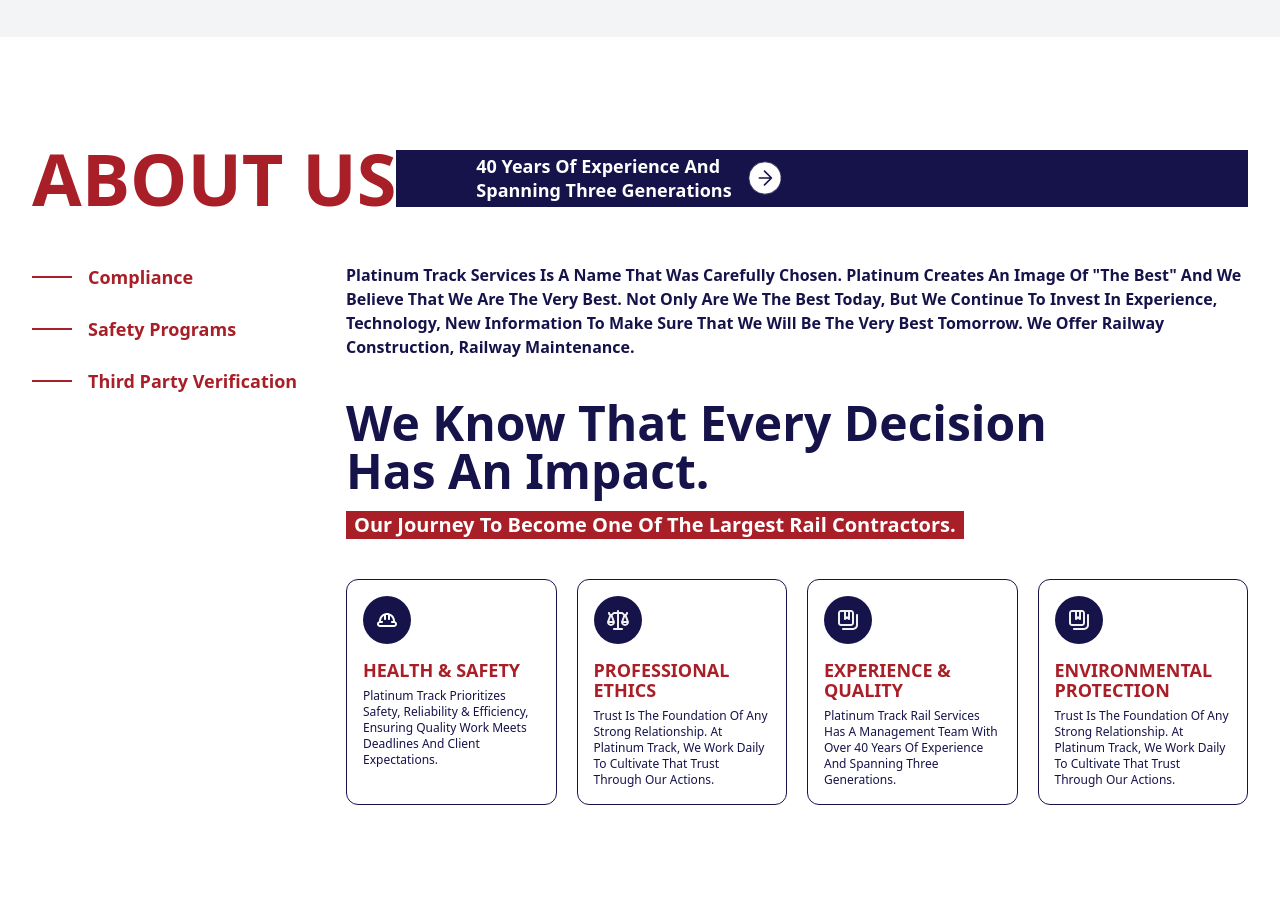
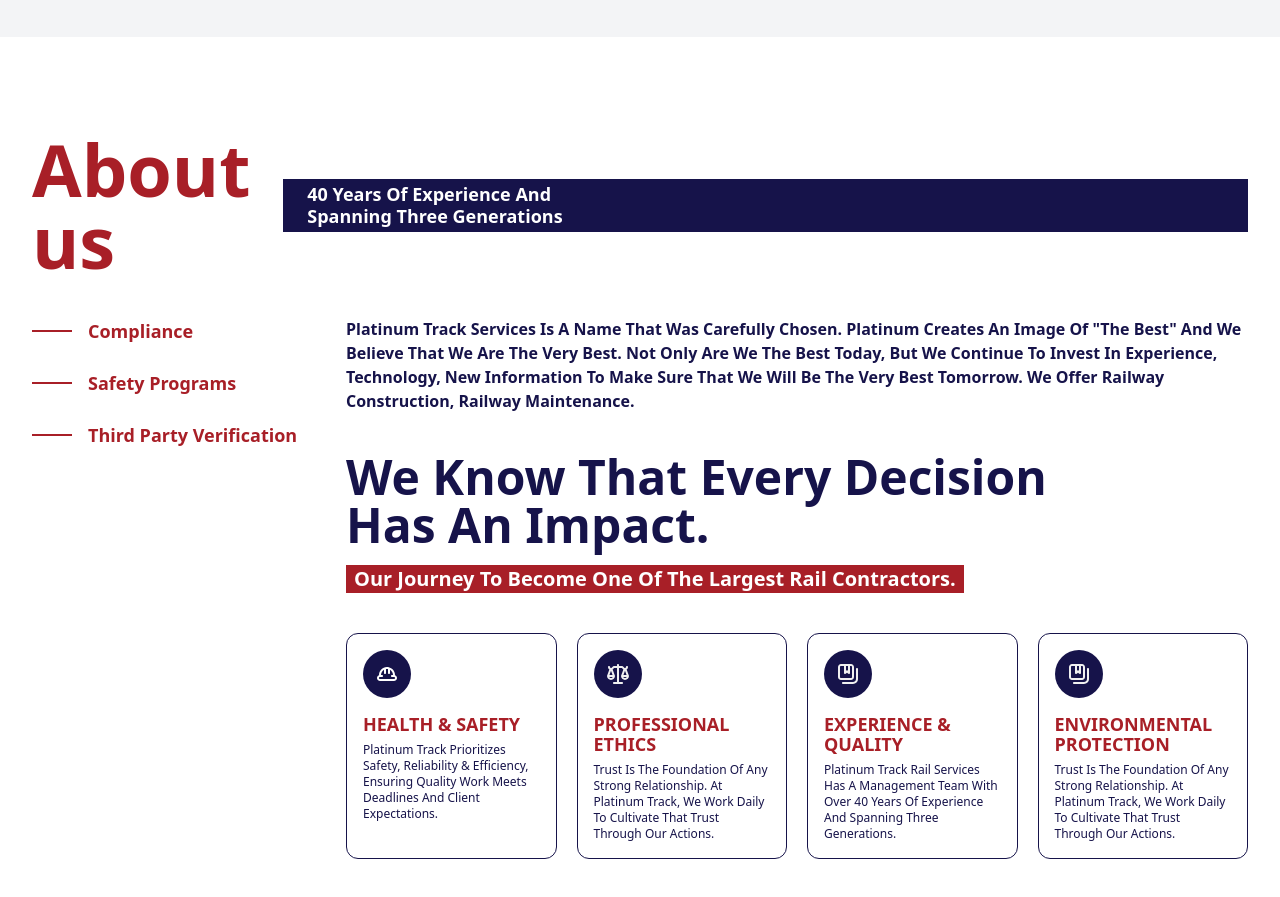
Before and after one commit to abdulqadoos-dev/platinum, a Next.js app: page / in a window 1280 px wide. Shown: the part 4500-5397 px from the top of the page. Built offline with nearby package versions, Linux system fonts and the light colour scheme.

Commit message:
working on headers

```diff
--- a/src/components/About.tsx
+++ b/src/components/About.tsx
@@ -55,22 +55,13 @@ export default function About() {
         {/* HEADING SECTION */}
         <div className="flex flex-col lg:flex-row items-start lg:items-center">
 
-          <h1 className="text-4xl sm:text-5xl text-nowrap md:text-6xl lg:text-7xl font-black text-primary leading-tight">
-            ABOUT US
+          <h1 className="text-3xl md:text-5xl lg:text-7xl font-extrabold text-primary leading-none">
+            About us
           </h1>
+          <div className="bg-secondary text-white px-2 md:px-3 lg:px-6 py-2 md:py-1 w-full font-bold text-xs md:text-xs lg:text-lg leading-tight">
+            40 Years Of Experience And<br className="hidden sm:block" />Spanning Three Generations
+          </div>
 
-          <div className="bg-secondary text-white flex flex-col lg:flex-row items-start lg:items-center  px-6 md:px-20  w-full py-1 gap-4">
-
-            <span className="text-sm md:text-lg font-bold leading-snug">
-              40 Years Of Experience And<br className="hidden sm:block" />Spanning Three Generations
-            </span>
-
-            <svg width="34" height="34" fill="none" stroke="#16134A" viewBox="0 0 21 21" strokeLinecap="round" strokeLinejoin="round">
-              <circle cx="10.5" cy="10.5" r="10" fill="white" stroke="#16134A" strokeWidth="0.5" />
-              <path d="M14.4785 10.4999L10.2094 14.769M14.4785 10.4999L10.2094 6.23082M14.4785 10.4999L6.99907 10.5" />
-            </svg>
-
-          </div>
         </div>
 
         {/* LEFT ITEMS + PARAGRAPH */}
@@ -130,7 +121,6 @@ export default function About() {
 
         </div>
 
-
       </div>
     </section>
   );
```
